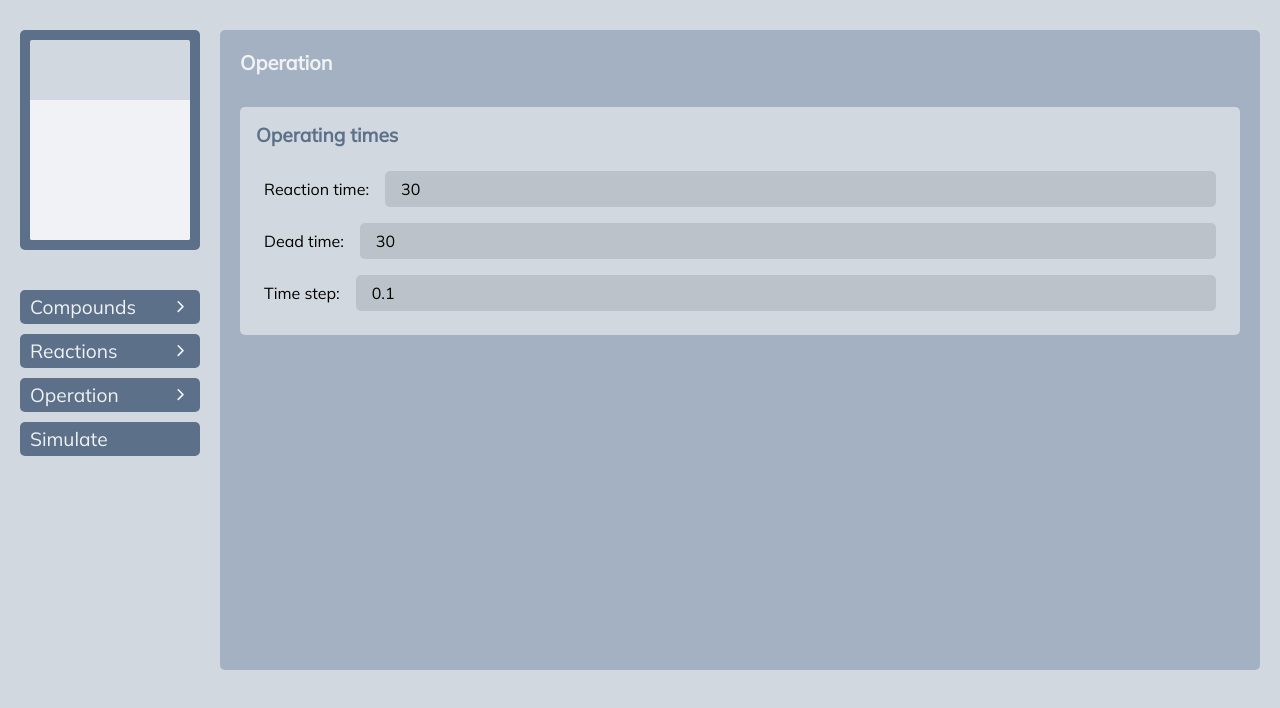
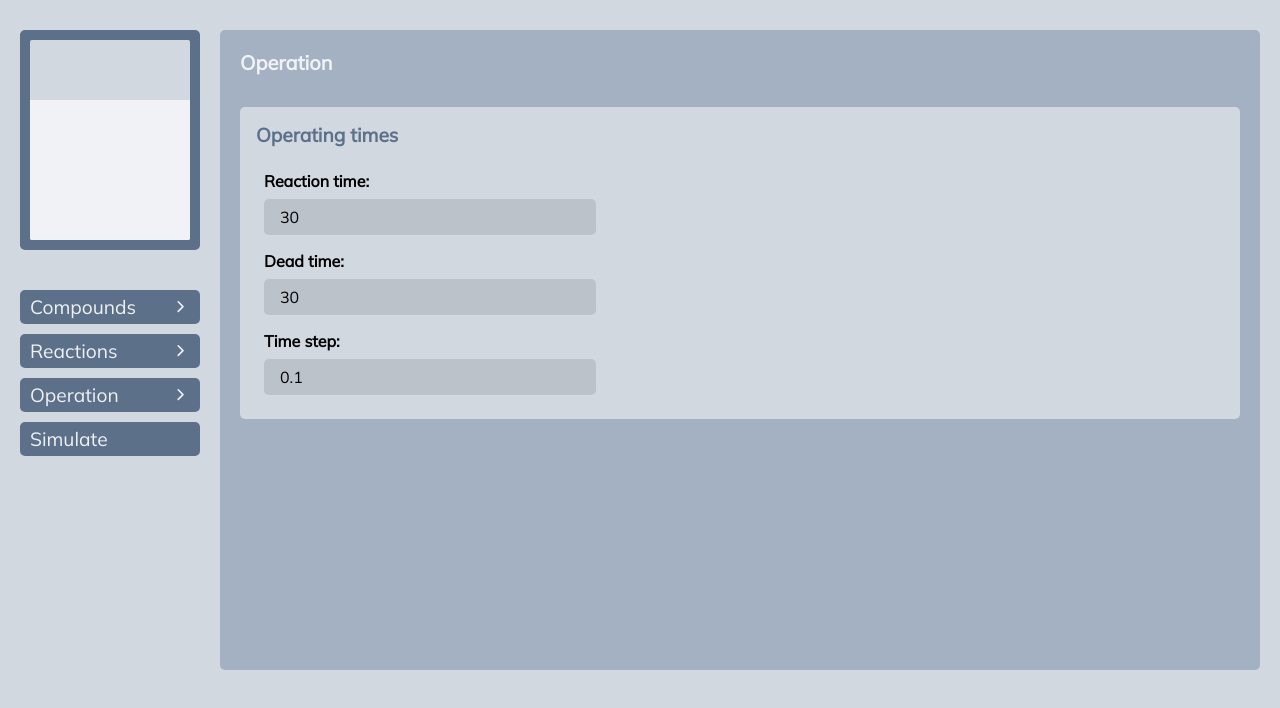
Before and after one commit to frankmangone/batch-simulator, a React (Create React App) app: page /operation in a window 1280 px wide. Shown: the top 708 px of the page. Built offline with nearby package versions, Linux system fonts and the light colour scheme.

Commit message:
A few quality of life changes to inputs

```diff
--- a/src/GlobalStyles.tsx
+++ b/src/GlobalStyles.tsx
@@ -55,7 +55,6 @@ const GlobalStyles = createGlobalStyle`
     font-family: 'Mulish', sans-serif;
     min-width: 0;
     width: 0;
-    margin-left: 1rem;
     outline: none;
     padding: 0.5rem 1rem;
 
--- a/src/components/EditModal.tsx
+++ b/src/components/EditModal.tsx
@@ -138,7 +138,6 @@ const CompoundEditModalInner = styled.div<IClosing>`
     border-radius: 5px;
     flex-grow: 1;
     min-width: 0;
-    margin-left: 1rem;
     padding: 0.5rem 1rem;
 
     &:hover,
--- a/src/components/FieldInput.tsx
+++ b/src/components/FieldInput.tsx
@@ -13,19 +13,30 @@ interface IFieldInputProps {
   fieldName: string
   label: string
   type?: string
+  row?: boolean
   value: any
   onBlur?: (event: React.FocusEvent<HTMLInputElement>) => void
   onChange: (event: React.ChangeEvent<HTMLInputElement>) => void
 }
 
 const FieldInput: React.FC<IFieldInputProps> = (props) => {
-  const { big, color, error, fieldName, label, type, value, onBlur, onChange } =
-    props
+  const {
+    big,
+    color,
+    error,
+    fieldName,
+    label,
+    row,
+    type,
+    value,
+    onBlur,
+    onChange,
+  } = props
 
   const voidFunction = () => {}
 
   return (
-    <FieldInputWrapper color={color} big={big}>
+    <FieldInputWrapper color={color} big={big} row={row}>
       <label htmlFor={fieldName}>{label}</label>
       <Input
         errors={!!error}
@@ -44,12 +55,14 @@ const FieldInput: React.FC<IFieldInputProps> = (props) => {
 interface IFieldInputWrapperProps {
   color?: string
   big?: boolean
+  row?: boolean
 }
 
 const FieldInputWrapper = styled.div<IFieldInputWrapperProps>`
   display: flex;
-  align-items: center;
-  align-self: stretch;
+  flex-direction: ${(props) => (props.row ? "row" : "column")};
+  align-items: flex-start;
+  align-self: ${(props) => (props.row ? "unset" : "flex-start")};
   padding: 0.5rem;
   position: relative;
 
@@ -67,13 +80,15 @@ const FieldInputWrapper = styled.div<IFieldInputWrapperProps>`
     props.big
       ? `
     align-items: flex-start;
-    margin-bottom: 0.5rem;
+    margin-bottom: 1.5rem;
     padding: 1rem;
   `
       : ""}
 
   label {
     ${(props) => (props.big ? "font-size: 1.5rem;" : "")}
+    margin-bottom: 0.5rem;
+    font-weight: 600;
   }
 
   input {
@@ -85,6 +100,8 @@ const FieldInputWrapper = styled.div<IFieldInputWrapperProps>`
     width: 0;
     `
         : "font-size: 1rem;"}
+    width: 300px;
+    align-self: stretch;
   }
 
   &:hover > .error {
--- a/src/components/compounds/CompoundEditModal.tsx
+++ b/src/components/compounds/CompoundEditModal.tsx
@@ -1,3 +1,4 @@
+import styled from "styled-components"
 import { useFormik } from "formik"
 
 /* Components */
@@ -96,7 +97,7 @@ const CompoundEditModal: React.FC<ICompoundEditModalProps> = (props) => {
       setClosing={setClosing}
       handleClose={closeModal}
     >
-      <form onSubmit={formik.handleSubmit}>
+      <Form onSubmit={formik.handleSubmit}>
         <FieldInput
           fieldName="symbol"
           label="Symbol:"
@@ -106,6 +107,7 @@ const CompoundEditModal: React.FC<ICompoundEditModalProps> = (props) => {
           }}
           value={formik.values.symbol}
           color={compound.color}
+          row
           big
         />
 
@@ -144,9 +146,14 @@ const CompoundEditModal: React.FC<ICompoundEditModalProps> = (props) => {
         <SubmitButton color="green" type="submit">
           Done
         </SubmitButton>
-      </form>
+      </Form>
     </EditModal>
   )
 }
 
 export default CompoundEditModal
+
+const Form = styled.form`
+  display: flex;
+  flex-direction: column;
+`
```
